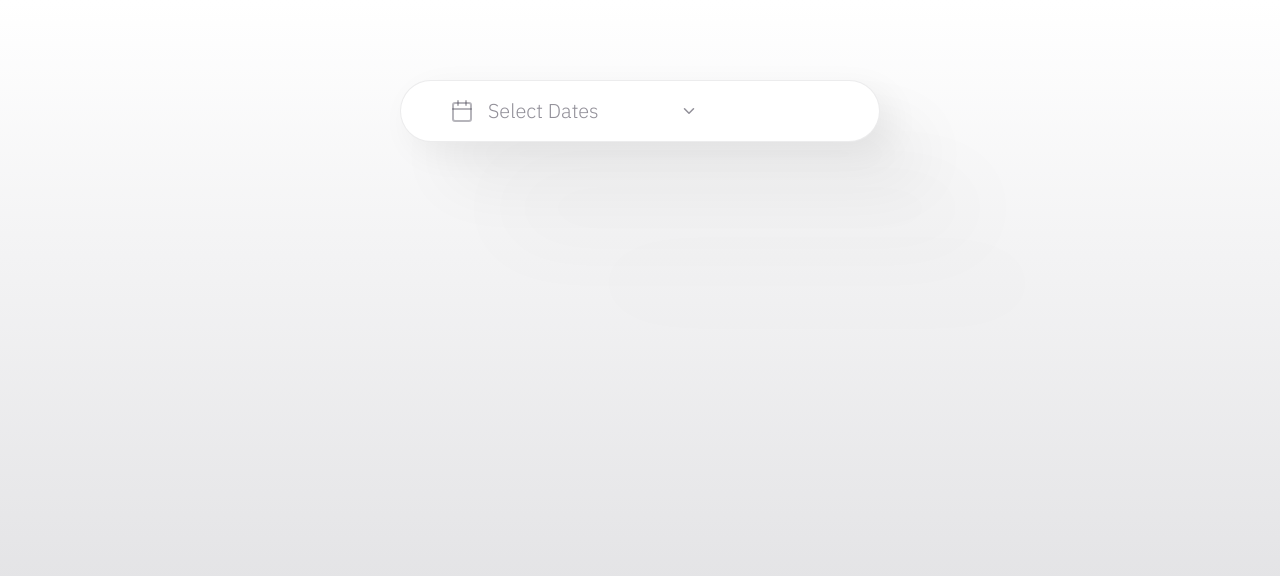
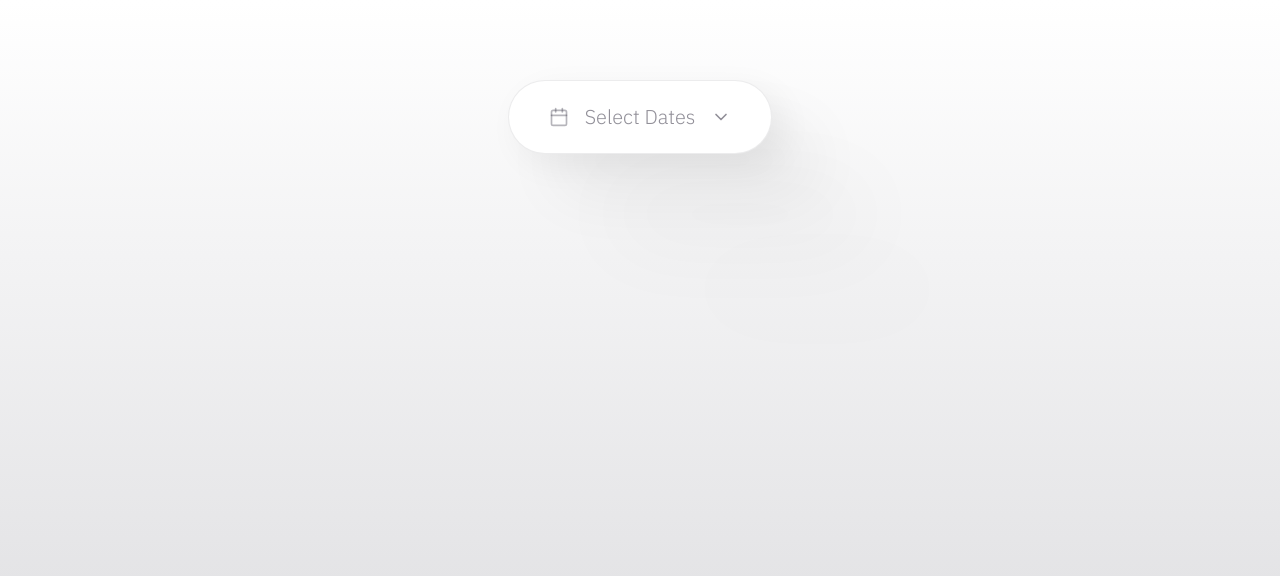
Before and after one commit to vjeran-zivkovic007/date-range-calendar, a Next.js app: page / in a window 1280 px wide. Shown: the top 576 px of the page. Built offline with nearby package versions, Linux system fonts and the light colour scheme.

Commit message:
Refactor Input component to accept renderButton

```diff
--- a/app/ui/calendar/components/input.tsx
+++ b/app/ui/calendar/components/input.tsx
@@ -1,16 +1,8 @@
 import { ibmPlexSans } from "@/app/lib/fonts";
+import Image from "next/image";
 import { DateRange } from "react-day-picker";
 import { formatDateRange } from "../utils/utils";
 import type { ReactNode } from "react";
-
-const backgroundImageCalendar = `url('/calendar.svg')`;
-const backgroundImageChevron = `url('/chevron-down.svg')`;
-const backgroundImageStyles = {
-  backgroundImage: `${backgroundImageCalendar}, ${backgroundImageChevron}`,
-  backgroundRepeat: "no-repeat",
-  backgroundPositionY: "center",
-  backgroundPositionX: "50px, 280px",
-};
 
 interface InputPropsType extends React.HTMLAttributes<HTMLInputElement> {
   dateRange: DateRange | undefined;
@@ -25,22 +17,33 @@ export const Input = ({
   const formattedDate = formatDateRange(dateRange);
 
   return (
-    <div className={`${ibmPlexSans.className} relative flex items-center`}>
-      <div
-        style={{ ...backgroundImageStyles }}
-        className="flex flex-col absolute w-full py-4 px-22 text-xl text-gray-60"
-        {...props}
-      >
-        <span className="font-light">Select Dates</span>
-        <span className="font-normal text-sm">{formattedDate}</span>
+    <div className="relative" {...props}>
+      <div className="flex input-box-shadow px-2 min-h-[74px] bg-white-100 rounded-full shadow-sm border border-gray-10 cursor-pointer">
+        <div className="flex items-center px-4">
+          <Image
+            className="dark:invert mx-4"
+            src="/calendar.svg"
+            alt="Calendar logo"
+            width={20}
+            height={20}
+          />
+          <div
+            className={`${ibmPlexSans.className} flex flex-col text-gray-60`}
+          >
+            <span className="font-light text-xl">Select Dates</span>
+            <span className="font-normal text-sm">{formattedDate}</span>
+          </div>
+          <Image
+            className="dark:invert mx-4"
+            src="/chevron-down.svg"
+            alt="Calendar logo"
+            width={20}
+            height={20}
+          />
+        </div>
+
+        {renderButton}
       </div>
-      <input
-        className="input-box-shadow bg-white-100 w-120 text-xl text-gray-60 border border-gray-10 py-4 px-22 rounded-full"
-        name="input"
-        type="text"
-        readOnly
-      />
-      {renderButton}
     </div>
   );
 };
--- a/app/ui/calendar/components/modal-close.tsx
+++ b/app/ui/calendar/components/modal-close.tsx
@@ -1,4 +1,4 @@
-const backgroundImageClose = `url('/close.svg')`;
+import Image from "next/image";
 
 export const ModalClose = (
   props: React.ButtonHTMLAttributes<HTMLButtonElement>
@@ -8,9 +8,12 @@ export const ModalClose = (
     className="absolute top-4 right-4 w-5 h-5 hover:bg-gray-10 flex items-center justify-center"
     {...props}
   >
-    <div
-      style={{ backgroundImage: backgroundImageClose }}
-      className="w-4 h-4"
+    <Image
+      className="dark:invert"
+      src="/close.svg"
+      alt=""
+      width={16}
+      height={16}
     />
   </button>
 );
```
